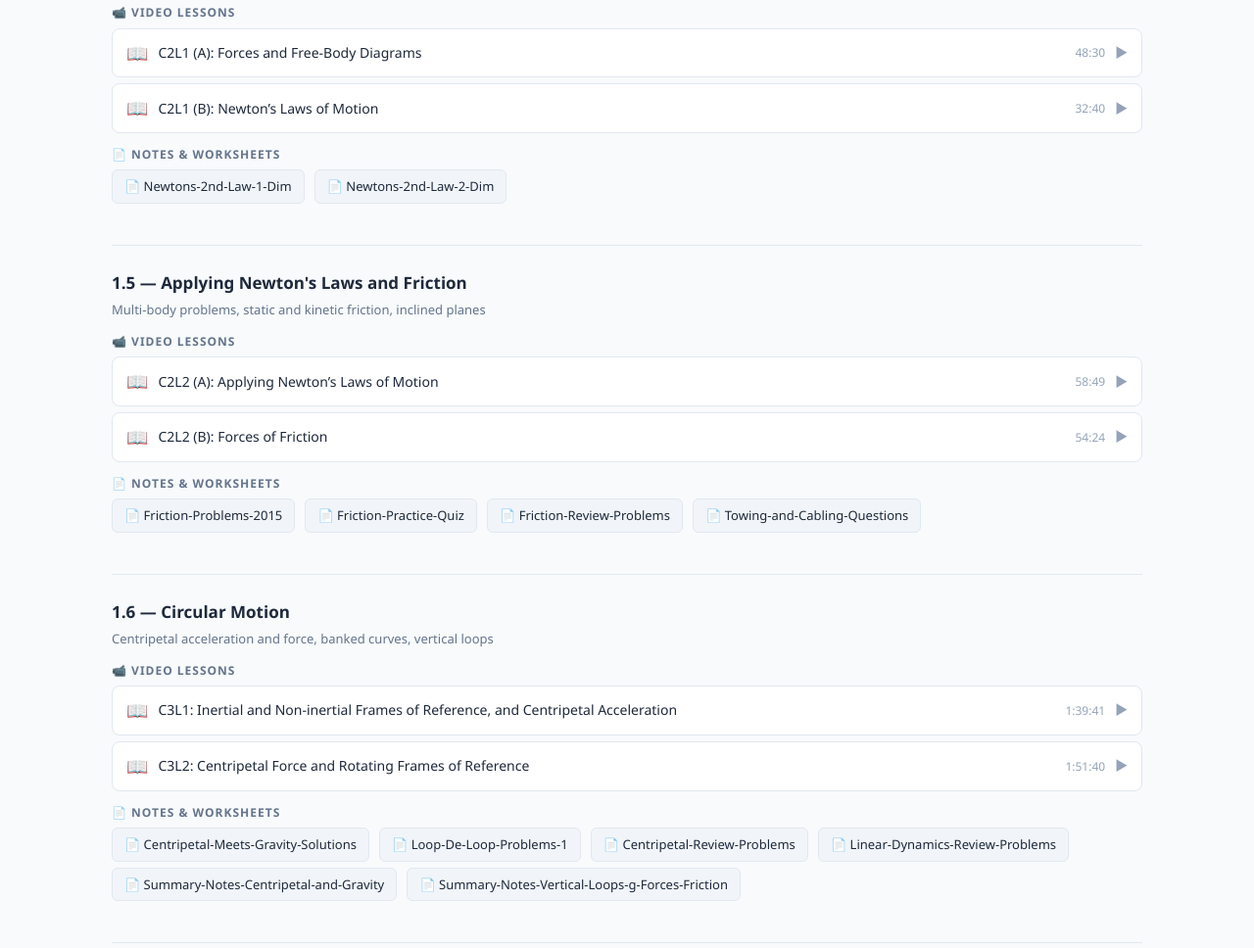
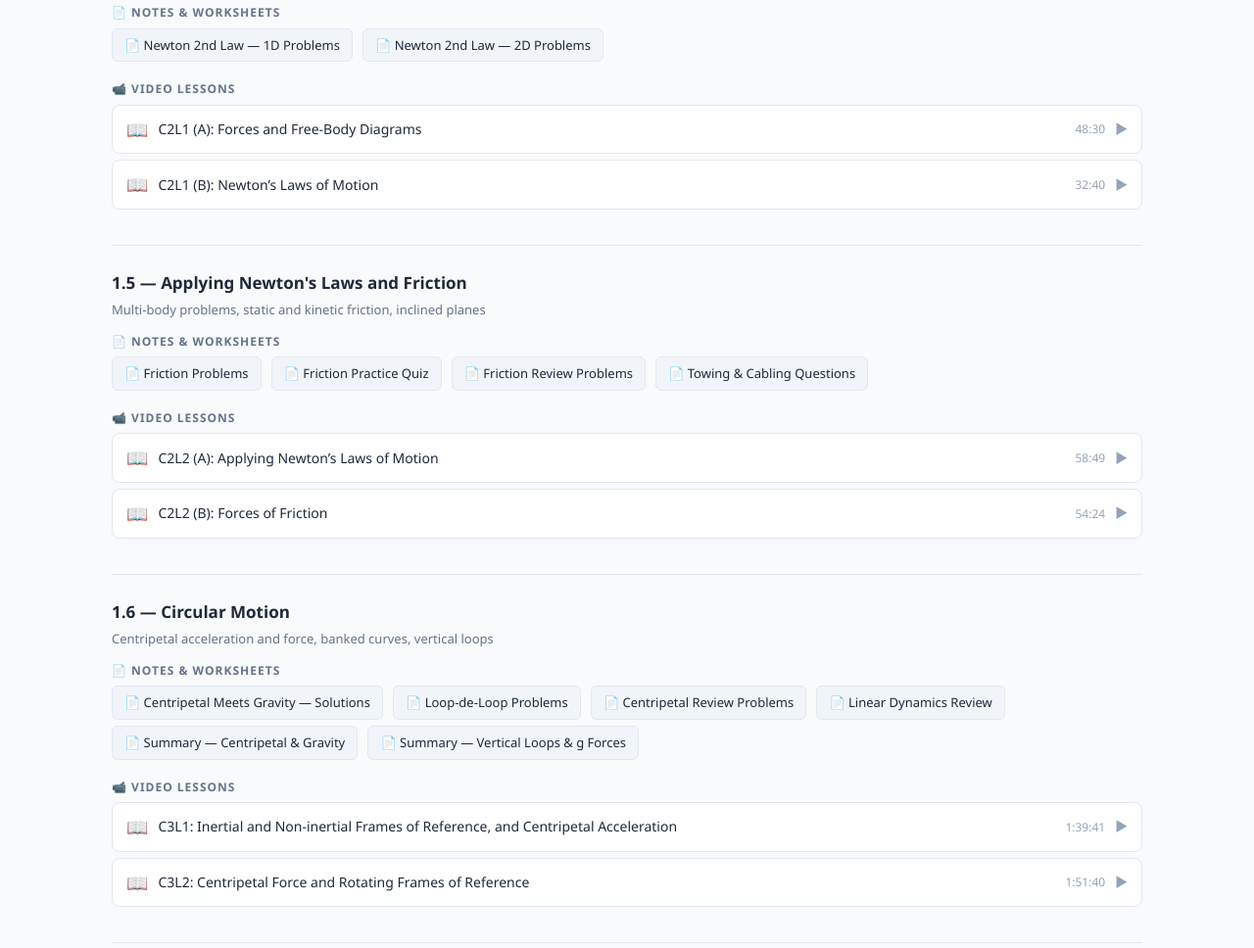
Before and after one commit to Alis-Side-Projects/mindview, a plain HTML site: page courses/sph4u.html in a window 1280 px wide. Shown: the part 1504-2472 px from the top of the page at 98% size. Drawn offline with Linux system fonts and the light colour scheme.

Commit message:
SPH4U: Fix all PDF links — correct file per topic, no duplicates, no broken links

```diff
--- a/courses/sph4u.html
+++ b/courses/sph4u.html
@@ -92,6 +92,10 @@
         <div class="topic-block">
             <div class="topic-title">1.1 — Kinematics — Motion and Motion Graphs</div>
             <div class="topic-desc">Review of 1D kinematics, position-time and velocity-time graphs, equations of motion</div>
+
+            <div class="resource-group"><div class="resource-group-label">📄 Notes & Worksheets</div>
+                <a href="https://storage.googleapis.com/dondelete_vi/SPH4U/resources/Unit_201_20-_20Mechanics_20-_20Spring_202017.pdf" target="_blank" class="pdf-link">📄 Unit 1 — Mechanics Notes</a>
+            </div>
 <div class="resource-group"><div class="resource-group-label">📹 Video Lessons</div>
 
                 <div class="video-card">
@@ -123,9 +127,6 @@
                         <a href="https://youtube.com/watch?v=LRBmxp_5Jcc" target="_blank" class="yt-fallback">📺 Watch on YouTube</a>
                     </div>
                 </div>
-            </div>
-            <div class="resource-group"><div class="resource-group-label">📄 Notes & Worksheets</div>
-                <a href="https://storage.googleapis.com/dondelete_vi/SPH4U/resources/Unit_202_20-_20Energy_20and_20Momentum_1.pdf" target="_blank" class="pdf-link">📄 Unit 1 - Mechanics - Spring 2017</a>
             </div>
         </div>
 
@@ -206,6 +207,11 @@
         <div class="topic-block">
             <div class="topic-title">1.4 — Forces and Newton's Laws</div>
             <div class="topic-desc">Free body diagrams, Newton's three laws, net force and acceleration</div>
+
+            <div class="resource-group"><div class="resource-group-label">📄 Notes & Worksheets</div>
+                <a href="https://storage.googleapis.com/dondelete_vi/SPH4U/resources/Day-2-Newtons-2nd-Law-1-Dim.pdf" target="_blank" class="pdf-link">📄 Newton 2nd Law — 1D Problems</a>
+                <a href="https://storage.googleapis.com/dondelete_vi/SPH4U/resources/Day-3-Newtons-2nd-Law-2-Dim.pdf" target="_blank" class="pdf-link">📄 Newton 2nd Law — 2D Problems</a>
+            </div>
 <div class="resource-group"><div class="resource-group-label">📹 Video Lessons</div>
 
                 <div class="video-card">
@@ -238,15 +244,18 @@
                     </div>
                 </div>
             </div>
-            <div class="resource-group"><div class="resource-group-label">📄 Notes & Worksheets</div>
-                <a href="https://storage.googleapis.com/dondelete_vi/SPH4U/resources/Day-2-Newtons-2nd-Law-1-Dim.pdf" target="_blank" class="pdf-link">📄 Newtons-2nd-Law-1-Dim</a>
-                <a href="https://storage.googleapis.com/dondelete_vi/SPH4U/resources/Day-3-Newtons-2nd-Law-2-Dim.pdf" target="_blank" class="pdf-link">📄 Newtons-2nd-Law-2-Dim</a>
-            </div>
         </div>
 
         <div class="topic-block">
             <div class="topic-title">1.5 — Applying Newton's Laws and Friction</div>
             <div class="topic-desc">Multi-body problems, static and kinetic friction, inclined planes</div>
+
+            <div class="resource-group"><div class="resource-group-label">📄 Notes & Worksheets</div>
+                <a href="https://storage.googleapis.com/dondelete_vi/SPH4U/resources/Day-4-Friction-Problems-2015.pdf" target="_blank" class="pdf-link">📄 Friction Problems</a>
+                <a href="https://storage.googleapis.com/dondelete_vi/SPH4U/resources/Day-7-Friction-Practice-Quiz.pdf" target="_blank" class="pdf-link">📄 Friction Practice Quiz</a>
+                <a href="https://storage.googleapis.com/dondelete_vi/SPH4U/resources/Day-8-Friction-Review-Problems.pdf" target="_blank" class="pdf-link">📄 Friction Review Problems</a>
+                <a href="https://storage.googleapis.com/dondelete_vi/SPH4U/resources/Day-10-Towing-and-Cabling-Questions.pdf" target="_blank" class="pdf-link">📄 Towing & Cabling Questions</a>
+            </div>
 <div class="resource-group"><div class="resource-group-label">📹 Video Lessons</div>
 
                 <div class="video-card">
@@ -279,17 +288,20 @@
                     </div>
                 </div>
             </div>
-            <div class="resource-group"><div class="resource-group-label">📄 Notes & Worksheets</div>
-                <a href="https://storage.googleapis.com/dondelete_vi/SPH4U/resources/Day-4-Friction-Problems-2015.pdf" target="_blank" class="pdf-link">📄 Friction-Problems-2015</a>
-                <a href="https://storage.googleapis.com/dondelete_vi/SPH4U/resources/Day-7-Friction-Practice-Quiz.pdf" target="_blank" class="pdf-link">📄 Friction-Practice-Quiz</a>
-                <a href="https://storage.googleapis.com/dondelete_vi/SPH4U/resources/Day-8-Friction-Review-Problems.pdf" target="_blank" class="pdf-link">📄 Friction-Review-Problems</a>
-                <a href="https://storage.googleapis.com/dondelete_vi/SPH4U/resources/Day-10-Towing-and-Cabling-Questions.pdf" target="_blank" class="pdf-link">📄 Towing-and-Cabling-Questions</a>
-            </div>
         </div>
 
         <div class="topic-block">
             <div class="topic-title">1.6 — Circular Motion</div>
             <div class="topic-desc">Centripetal acceleration and force, banked curves, vertical loops</div>
+
+            <div class="resource-group"><div class="resource-group-label">📄 Notes & Worksheets</div>
+                <a href="https://storage.googleapis.com/dondelete_vi/SPH4U/resources/Day-15-Centripetal-Meets-Gravity-Solutions.pdf" target="_blank" class="pdf-link">📄 Centripetal Meets Gravity — Solutions</a>
+                <a href="https://storage.googleapis.com/dondelete_vi/SPH4U/resources/Day-16-Loop-De-Loop-Problems-1.pdf" target="_blank" class="pdf-link">📄 Loop-de-Loop Problems</a>
+                <a href="https://storage.googleapis.com/dondelete_vi/SPH4U/resources/Day-20-Centripetal-Review-Problems.pdf" target="_blank" class="pdf-link">📄 Centripetal Review Problems</a>
+                <a href="https://storage.googleapis.com/dondelete_vi/SPH4U/resources/Day-20-Linear-Dynamics-Review-Problems.pdf" target="_blank" class="pdf-link">📄 Linear Dynamics Review</a>
+                <a href="https://storage.googleapis.com/dondelete_vi/SPH4U/resources/Summary-Notes-Centripetal-and-Gravity.pdf" target="_blank" class="pdf-link">📄 Summary — Centripetal & Gravity</a>
+                <a href="https://storage.googleapis.com/dondelete_vi/SPH4U/resources/Summary-Notes-Vertical-Loops-g-Forces-Friction.pdf" target="_blank" class="pdf-link">📄 Summary — Vertical Loops & g Forces</a>
+            </div>
 <div class="resource-group"><div class="resource-group-label">📹 Video Lessons</div>
 
                 <div class="video-card">
@@ -321,14 +333,6 @@
                         <a href="https://youtube.com/watch?v=GhJX1or8tqE" target="_blank" class="yt-fallback">📺 Watch on YouTube</a>
                     </div>
                 </div>
-            </div>
-            <div class="resource-group"><div class="resource-group-label">📄 Notes & Worksheets</div>
-                <a href="https://storage.googleapis.com/dondelete_vi/SPH4U/resources/Day-15-Centripetal-Meets-Gravity-Solutions.pdf" target="_blank" class="pdf-link">📄 Centripetal-Meets-Gravity-Solutions</a>
-                <a href="https://storage.googleapis.com/dondelete_vi/SPH4U/resources/Day-16-Loop-De-Loop-Problems-1.pdf" target="_blank" class="pdf-link">📄 Loop-De-Loop-Problems-1</a>
-                <a href="https://storage.googleapis.com/dondelete_vi/SPH4U/resources/Day-20-Centripetal-Review-Problems.pdf" target="_blank" class="pdf-link">📄 Centripetal-Review-Problems</a>
-                <a href="https://storage.googleapis.com/dondelete_vi/SPH4U/resources/Day-20-Linear-Dynamics-Review-Problems.pdf" target="_blank" class="pdf-link">📄 Linear-Dynamics-Review-Problems</a>
-                <a href="https://storage.googleapis.com/dondelete_vi/SPH4U/resources/Summary-Notes-Centripetal-and-Gravity.pdf" target="_blank" class="pdf-link">📄 Summary-Notes-Centripetal-and-Gravity</a>
-                <a href="https://storage.googleapis.com/dondelete_vi/SPH4U/resources/Summary-Notes-Vertical-Loops-g-Forces-Friction.pdf" target="_blank" class="pdf-link">📄 Summary-Notes-Vertical-Loops-g-Forces-Friction</a>
             </div>
         </div>
 
@@ -365,6 +369,10 @@
         <div class="topic-block">
             <div class="topic-title">2.1 — Work and the Work-Energy Theorem</div>
             <div class="topic-desc">Work done by constant forces, kinetic energy, work-energy theorem</div>
+
+            <div class="resource-group"><div class="resource-group-label">📄 Notes & Worksheets</div>
+                <a href="https://storage.googleapis.com/dondelete_vi/SPH4U/resources/Unit_202_20-_20Energy_20and_20Momentum.pdf" target="_blank" class="pdf-link">📄 Unit 2 — Energy & Momentum Notes</a>
+            </div>
 <div class="resource-group"><div class="resource-group-label">📹 Video Lessons</div>
 
                 <div class="video-card">
@@ -381,9 +389,6 @@
                         <a href="https://youtube.com/watch?v=Nfv1__Ofu_M" target="_blank" class="yt-fallback">📺 Watch on YouTube</a>
                     </div>
                 </div>
-            </div>
-            <div class="resource-group"><div class="resource-group-label">📄 Notes & Worksheets</div>
-                <a href="https://storage.googleapis.com/dondelete_vi/SPH4U/resources/Unit_202_20-_20Energy_20and_20Momentum_1.pdf" target="_blank" class="pdf-link">📄 Unit 2 - Energy and Momentum</a>
             </div>
         </div>
 
@@ -514,6 +519,10 @@
         <div class="topic-block">
             <div class="topic-title">3.1 — Newtonian Gravitation and Orbits</div>
             <div class="topic-desc">Universal gravitation, gravitational field strength, orbital mechanics</div>
+
+            <div class="resource-group"><div class="resource-group-label">📄 Notes & Worksheets</div>
+                <a href="https://storage.googleapis.com/dondelete_vi/SPH4U/resources/Fields_20-_20S2017.pdf" target="_blank" class="pdf-link">📄 Fields Unit Notes</a>
+            </div>
 <div class="resource-group"><div class="resource-group-label">📹 Video Lessons</div>
 
                 <div class="video-card">
@@ -530,9 +539,6 @@
                         <a href="https://youtube.com/watch?v=ZU-M_zoxDOo" target="_blank" class="yt-fallback">📺 Watch on YouTube</a>
                     </div>
                 </div>
-            </div>
-            <div class="resource-group"><div class="resource-group-label">📄 Notes & Worksheets</div>
-                <a href="https://storage.googleapis.com/dondelete_vi/SPH4U/resources/Fields_20-_20S2017.pdf" target="_blank" class="pdf-link">📄 Fields - S2017</a>
             </div>
         </div>
 
@@ -678,6 +684,10 @@
         <div class="topic-block">
             <div class="topic-title">4.1 — Properties of Waves and Refraction</div>
             <div class="topic-desc">Wave properties, speed of light, refraction, total internal reflection</div>
+
+            <div class="resource-group"><div class="resource-group-label">📄 Notes & Worksheets</div>
+                <a href="https://storage.googleapis.com/dondelete_vi/SPH4U/resources/Unit_205_20-_20Light_20-_20S2017.pdf" target="_blank" class="pdf-link">📄 Wave Nature of Light Notes</a>
+            </div>
 <div class="resource-group"><div class="resource-group-label">📹 Video Lessons</div>
 
                 <div class="video-card">
@@ -694,9 +704,6 @@
                         <a href="https://youtube.com/watch?v=psatXe3hyVs" target="_blank" class="yt-fallback">📺 Watch on YouTube</a>
                     </div>
                 </div>
-            </div>
-            <div class="resource-group"><div class="resource-group-label">📄 Notes & Worksheets</div>
-                <a href="https://storage.googleapis.com/dondelete_vi/SPH4U/resources/Unit_205_20-_20Light_20-_20S2017_1.pdf" target="_blank" class="pdf-link">📄 Unit 5 - Light - S2017</a>
             </div>
         </div>
 
@@ -836,8 +843,9 @@
             <div class="topic-desc">Einstein's postulates, time dilation, length contraction, mass-energy equivalence</div>
             <div class="topic-note">ℹ️ This unit uses the original worksheets and notes — video content is covered in previous units</div>
             <div class="resource-group"><div class="resource-group-label">📄 Notes & Worksheets</div>
-                <a href="https://storage.googleapis.com/dondelete_vi/SPH4U/resources/Unit_205_20-_20Light_20-_20S2017_1.pdf" target="_blank" class="pdf-link">📄 Unit 5 - Modern Physics - S2017</a>
+                <a href="https://storage.googleapis.com/dondelete_vi/SPH4U/resources/Unit_205_20-_20Modern_20Physics_20-_20S2017.pdf" target="_blank" class="pdf-link">📄 Modern Physics Notes</a>
             </div>
+
         </div>
 
         <div class="topic-block">
```
Lines whose indentation alone changed are shown as unchanged.
